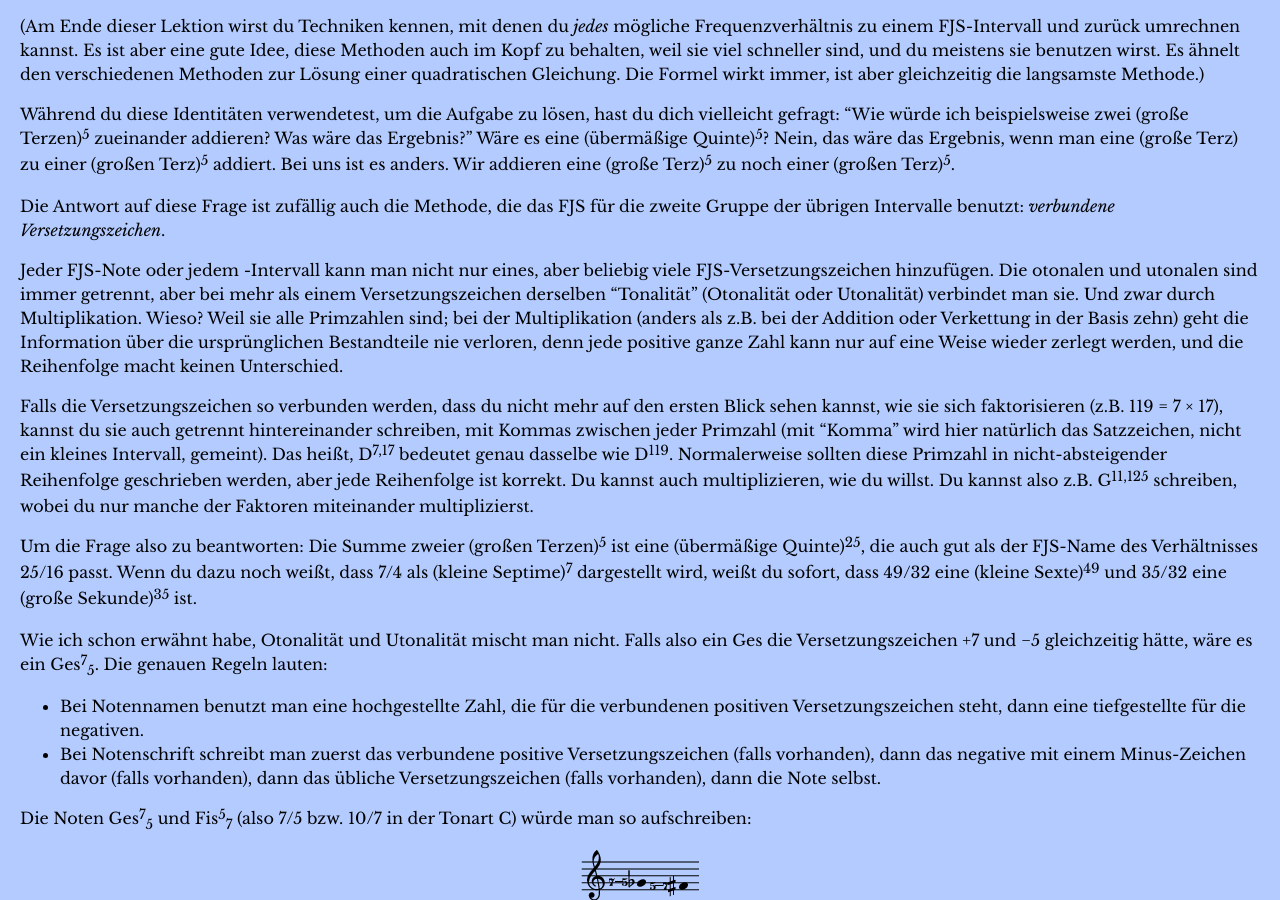
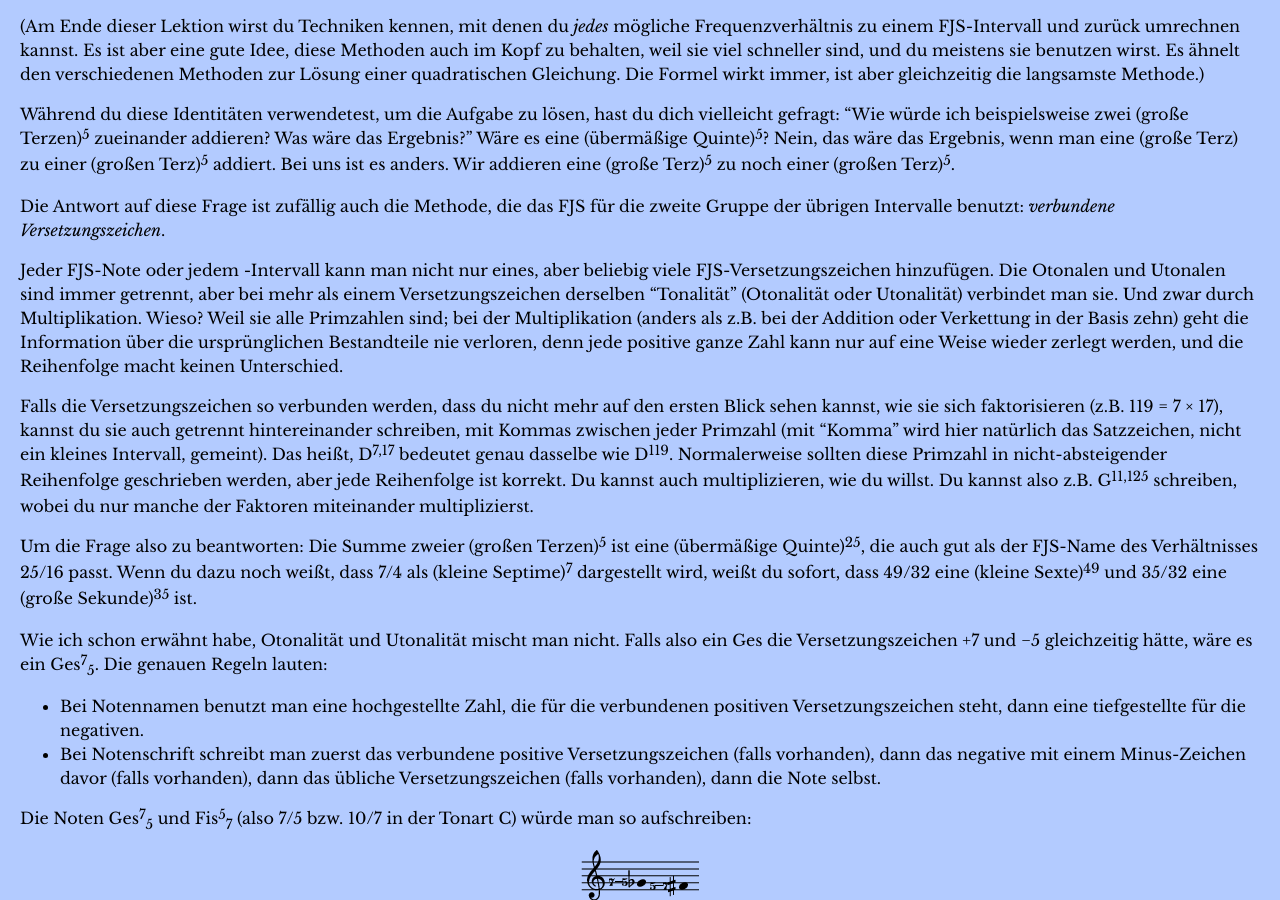
Before and after one commit to misotanni/misotanni.github.io, a Jekyll site: the page built from fjs/de/crash.md, in a window 1280 px wide and 900 px high, scrolled down 9576 px. Built offline with Jekyll 4.4.1, drawn with Linux system fonts in a browser that asks for light colours; our own code applies the rules of GitHub Pages for plain Markdown files; formulas are drawn with MathJax 3; some of the changed text lies outside the part shown.

Commit message:
die deutschen Kraschen

```diff
--- a/fjs/de/crash.md
+++ b/fjs/de/crash.md
@@ -2,7 +2,7 @@
 
 Also, du bist neugierig, was das FJS so bietet. Du möchtest lernen, es zu benutzen.
 
-Dieser "Crash-Kurs" ist genau in diesem Zweck gedacht: um alle notwendige Elemente des FJS schnell zu beherrschen. Die Kurzschrift des Systems wird nicht behandelt, da das System ohne ihr sowieso komplett ist. Falls du schon Erfahrung mit Naturtonstimmung hast, wird es dir sehr leicht fallen. Du kannst das ganze auf einmal in ein paar Minuten lernen. Seine Eleganz steht direkt vor dir.
+Dieser "Crash-Kurs" ist genau in diesem Zweck gedacht: um alle notwendige Elemente des FJS schnell zu beherrschen. Die Kurzschrift des Systems wird nicht behandelt, da das System ohne ihr sowieso komplett ist. Falls du schon Erfahrung mit Naturtonstimmung hast, wird es dir sehr leicht fallen. Du kannst das Ganze auf einmal in ein paar Minuten lernen. Seine Eleganz steht direkt vor dir.
 
 ## Inhalt
 
@@ -300,7 +300,7 @@
 
 Die Antwort auf diese Frage ist zufällig auch die Methode, die das FJS für die zweite Gruppe der übrigen Intervalle benutzt: *verbundene Versetzungszeichen*.
 
-Jeder FJS-Note oder jedem -Intervall kann man nicht nur eines, aber beliebig viele FJS-Versetzungszeichen hinzufügen. Die otonalen und utonalen sind immer getrennt, aber bei mehr als einem Versetzungszeichen derselben "Tonalität" (Otonalität oder Utonalität) verbindet man sie. Und zwar durch Multiplikation. Wieso? Weil sie alle Primzahlen sind; bei der Multiplikation (anders als z.B. bei der Addition oder Verkettung in der Basis zehn) geht die Information über die ursprünglichen Bestandteile nie verloren, denn jede positive ganze Zahl kann nur auf eine Weise wieder zerlegt werden, und die Reihenfolge macht keinen Unterschied.
+Jeder FJS-Note oder jedem -Intervall kann man nicht nur eines, aber beliebig viele FJS-Versetzungszeichen hinzufügen. Die Otonalen und Utonalen sind immer getrennt, aber bei mehr als einem Versetzungszeichen derselben "Tonalität" (Otonalität oder Utonalität) verbindet man sie. Und zwar durch Multiplikation. Wieso? Weil sie alle Primzahlen sind; bei der Multiplikation (anders als z.B. bei der Addition oder Verkettung in der Basis zehn) geht die Information über die ursprünglichen Bestandteile nie verloren, denn jede positive ganze Zahl kann nur auf eine Weise wieder zerlegt werden, und die Reihenfolge macht keinen Unterschied.
 
 Falls die Versetzungszeichen so verbunden werden, dass du nicht mehr auf den ersten Blick sehen kannst, wie sie sich faktorisieren (z.B. 119 = 7 × 17), kannst du sie auch getrennt hintereinander schreiben, mit Kommas zwischen jeder Primzahl (mit "Komma" wird hier natürlich das Satzzeichen, nicht ein kleines Intervall, gemeint). Das heißt, D<sup>7,17</sup> bedeutet genau dasselbe wie D<sup>119</sup>. Normalerweise sollten diese Primzahl in nicht-absteigender Reihenfolge geschrieben werden, aber jede Reihenfolge ist korrekt. Du kannst auch multiplizieren, wie du willst. Du kannst also z.B. G<sup>11,125</sup> schreiben, wobei du nur manche der Faktoren miteinander multiplizierst.
 
```
